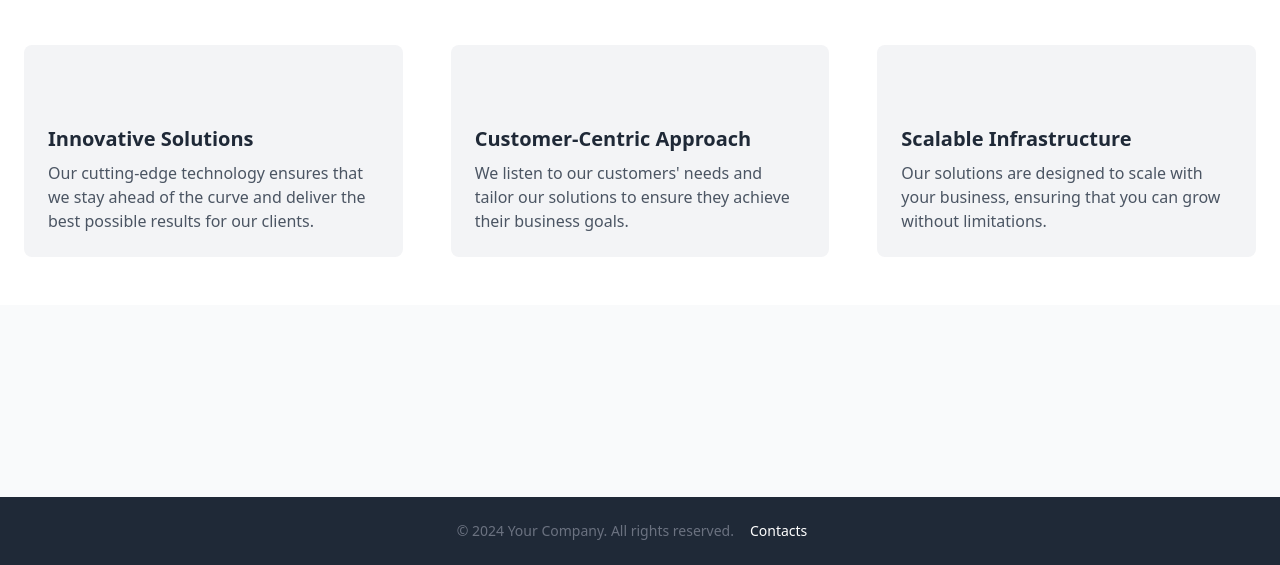
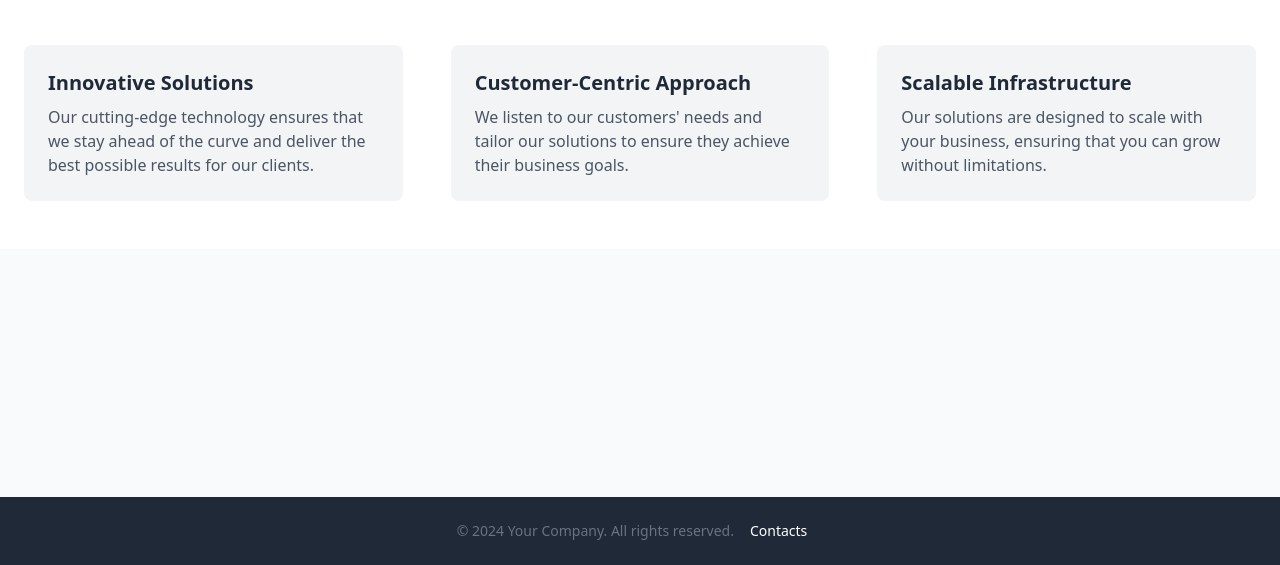
Before and after one commit to c0lap5o/simplenodewebserver, a website: page src/features.html in a window 1280 px wide. Shown: the part 235-800 px from the top of the page. Drawn offline with nearby package versions, Linux system fonts and the light colour scheme.

Commit message:
bugs with margins and bad href in the features page

```diff
--- a/src/features.html
+++ b/src/features.html
@@ -60,25 +60,16 @@
                     <div class="grid grid-cols-1 md:grid-cols-2 lg:grid-cols-3 gap-12">
                         <!-- Feature 1 -->
                         <div class="bg-gray-100 dark:bg-gray-800 p-6 rounded-lg">
-                            <div class="mb-4">
-                                <svg class="w-10 h-10 text-blue-500 mx-auto" fill="currentColor" viewBox="0 0 20 20"></svg>
-                            </div>
                             <h4 class="text-xl font-semibold text-gray-800 dark:text-white mb-2">Innovative Solutions</h4>
                             <p class="text-gray-600 dark:text-gray-400">Our cutting-edge technology ensures that we stay ahead of the curve and deliver the best possible results for our clients.</p>
                         </div>
                         <!-- Feature 2 -->
                         <div class="bg-gray-100 dark:bg-gray-800 p-6 rounded-lg">
-                            <div class="mb-4">
-                                <svg class="w-10 h-10 text-blue-500 mx-auto" fill="currentColor" viewBox="0 0 20 20"></svg>
-                            </div>
                             <h4 class="text-xl font-semibold text-gray-800 dark:text-white mb-2">Customer-Centric Approach</h4>
                             <p class="text-gray-600 dark:text-gray-400">We listen to our customers' needs and tailor our solutions to ensure they achieve their business goals.</p>
                         </div>
                         <!-- Feature 3 -->
                         <div class="bg-gray-100 dark:bg-gray-800 p-6 rounded-lg">
-                            <div class="mb-4">
-                                <svg class="w-10 h-10 text-blue-500 mx-auto" fill="currentColor"></svg>
-                            </div>
                             <h4 class="text-xl font-semibold text-gray-800 dark:text-white mb-2">Scalable Infrastructure</h4>
                             <p class="text-gray-600 dark:text-gray-400">Our solutions are designed to scale with your business, ensuring that you can grow without limitations.</p>
                         </div>
```
Also changed, not shown: src/team.html (+1 -1 lines).
